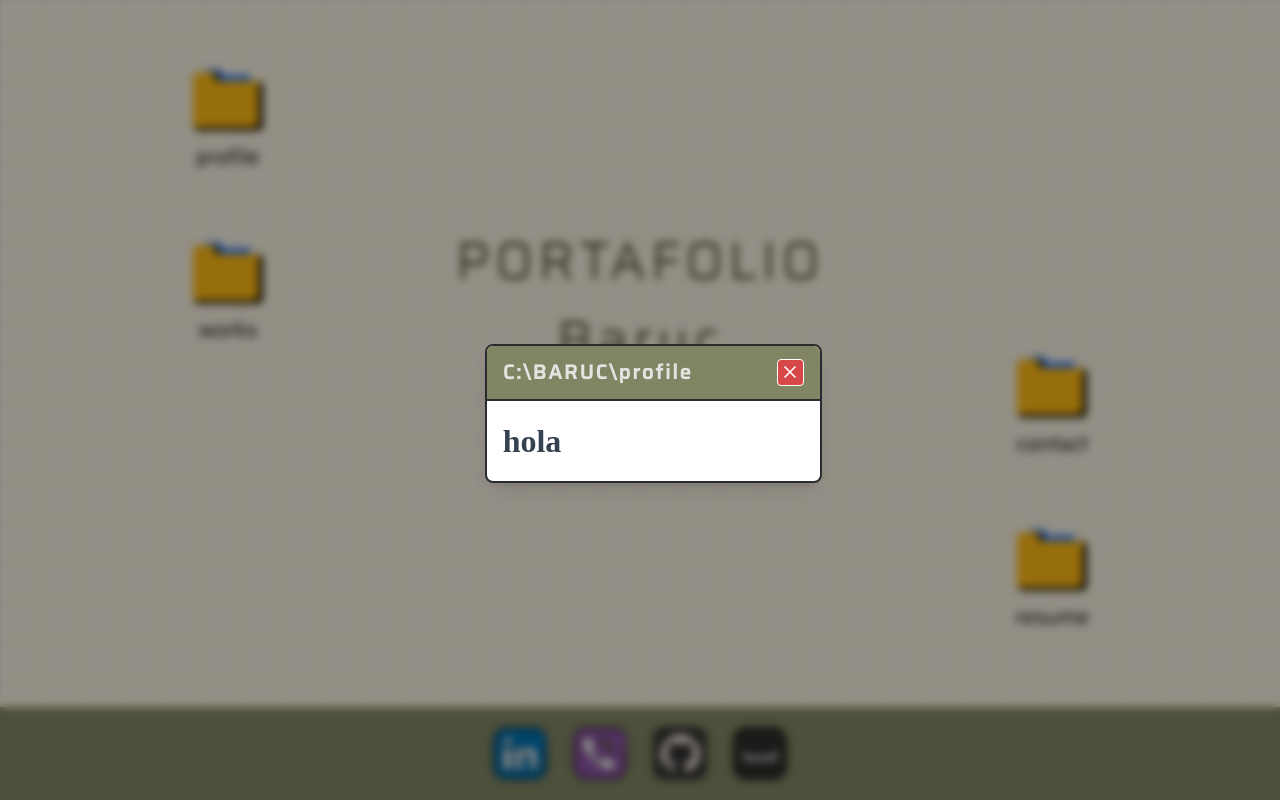
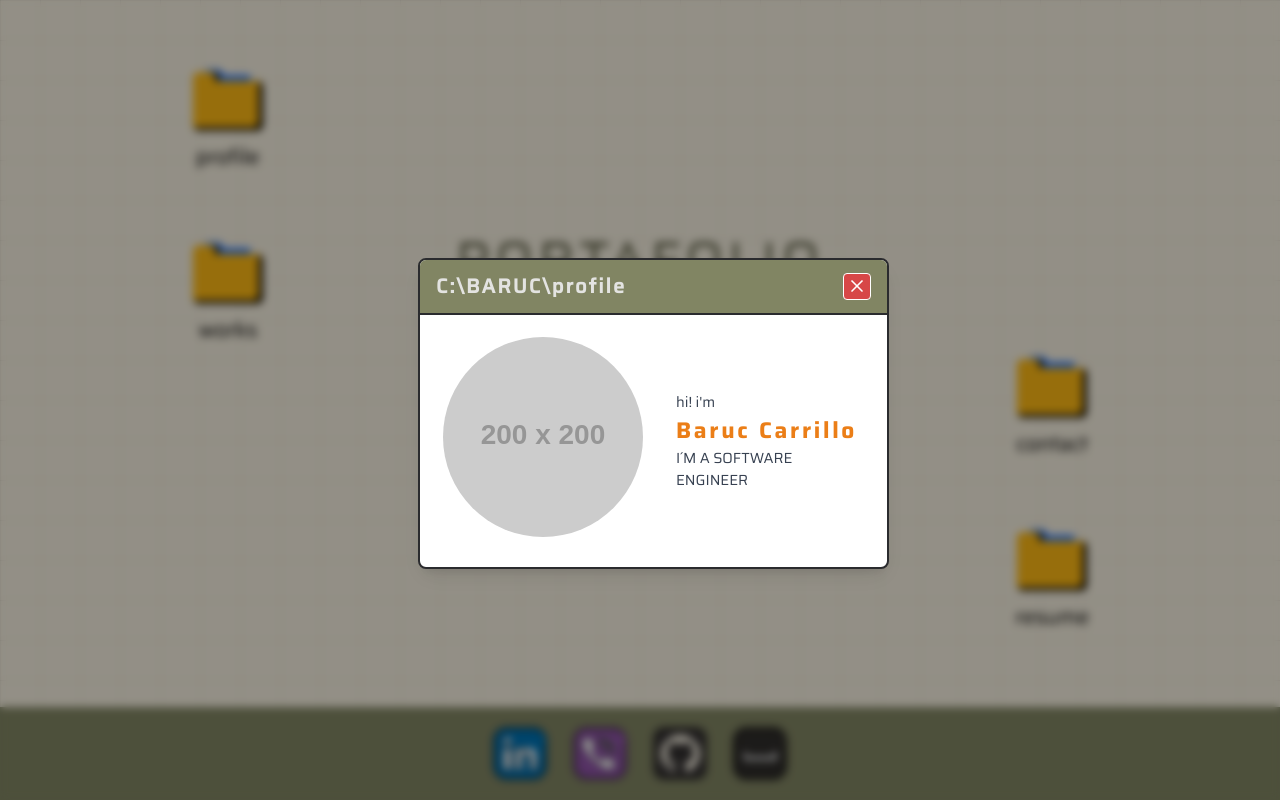
Before and after one commit to BarucCarrillo/portafolio-baruc, a React (Vite) app: page / in a window 1280 px wide. Both pictures are taken after a click on the element "profile". Built offline with nearby package versions, Linux system fonts and the light colour scheme.

Commit message:
feat: creacion modales y animaciones

```diff
--- a/package.json
+++ b/package.json
@@ -10,7 +10,7 @@
     "preview": "vite preview"
   },
   "dependencies": {
-    "gsap": "^3.14.2",
+    "framer-motion": "^12.40.0",
     "i18next": "^25.8.4",
     "lucide-react": "^1.16.0",
     "react": "^19.2.0",
--- /dev/null
+++ b/src/components/Animator.tsx
@@ -0,0 +1,64 @@
+import { motion, type Variants } from 'framer-motion';
+import type { ReactNode } from 'react';
+
+export type AnimationType = 'fadeIn' | 'slideUp' | 'slideRight' | 'scaleUp' | 'bounce';
+
+interface AnimatorProps {
+    children: ReactNode;
+    animation?: AnimationType;
+    duration?: number;
+    delay?: number;
+    className?: string;
+}
+
+const animations: Record<AnimationType, Variants> = {
+    fadeIn: {
+        hidden: { opacity: 0 },
+        visible: { opacity: 1 },
+    },
+    slideUp: {
+        hidden: { opacity: 0, y: 40 },
+        visible: { opacity: 1, y: 0 },
+    },
+    slideRight: {
+        hidden: { opacity: 0, x: -40 },
+        visible: { opacity: 1, x: 0 },
+    },
+    scaleUp: {
+        hidden: { opacity: 0, scale: 0.8 },
+        visible: { opacity: 1, scale: 1 },
+    },
+    bounce: {
+        hidden: { opacity: 0, y: 50 },
+        visible: {
+            opacity: 1,
+            y: 0,
+            transition: { type: 'spring', bounce: 0.5, duration: 0.8 }
+        },
+    }
+};
+
+export const Animator = ({
+    children,
+    animation = 'fadeIn',
+    duration = 0.5,
+    delay = 0,
+    className = ''
+}: AnimatorProps) => {
+
+    return (
+        <motion.div
+            className={className}
+            variants={animations[animation]}
+            initial="hidden"
+            animate="visible"
+            transition={{
+                duration: duration,
+                delay: delay,
+                ease: 'easeOut',
+            }}
+        >
+            {children}
+        </motion.div>
+    );
+};
--- a/src/components/Modal/modal.scss
+++ b/src/components/Modal/modal.scss
@@ -24,7 +24,7 @@
 .modal-box {
     background-color: #ffffff;
     width: 100%;
-    max-width: fonts.px_to_vw(500);
+    max-width: fonts.px_to_vw(700);
     border-radius: fonts.px_to_vw(12);
     box-shadow: 0 10px 25px -5px rgba(0, 0, 0, 0.1),
         0 8px 10px -6px rgba(0, 0, 0, 0.1);
--- /dev/null
+++ b/src/components/ProfileModal/ProfileModal.scss
@@ -0,0 +1,55 @@
+@use "/src/styles/variables.scss" as var;
+@use "/src/styles/fonts.scss" as fonts;
+@use "/src/styles/colors.scss" as colors;
+
+.section-profile-modal {
+    display: flex;
+    align-items: center;
+    gap: fonts.px_to_vw(50);
+    padding: fonts.px_to_vw(10);
+    overflow: hidden;
+
+    @include var.adapted-content-mobile {
+        flex-direction: column;
+    }
+
+    .left-content-profile {
+        img {
+            border-radius: 50%;
+
+            @include var.adapted-content-mobile {
+                max-width: fonts.px_to_vw(200, 2);
+            }
+        }
+    }
+
+    .right-content-profile {
+        width: 100%;
+        max-width: fonts.px_to_vw(500);
+
+        @include var.adapted-content-mobile {
+            max-width: fonts.px_to_vw(500, 2);
+        }
+
+        p {
+            @include fonts.family-Saira-Regular;
+            font-size: fonts.px_to_vw(22);
+
+            @include var.adapted-content-mobile {
+                font-size: fonts.px_to_vw(18, 2);
+            }
+        }
+
+        h2 {
+            @include fonts.family-Saira-Bold;
+            font-size: fonts.px_to_vw(34);
+            color: #eb7e17;
+            letter-spacing: fonts.px_to_vw(4);
+
+            @include var.adapted-content-mobile {
+                font-size: fonts.px_to_vw(32, 2);
+                letter-spacing: fonts.px_to_vw(4, 2);
+            }
+        }
+    }
+}
--- /dev/null
+++ b/src/components/ProfileModal/ProfileModal.tsx
@@ -0,0 +1,21 @@
+import { Animator } from '../Animator';
+import './ProfileModal.scss';
+
+export const ProfileModal = () => {
+    return (
+        <div className='section-profile-modal'>
+            <Animator animation='slideUp' delay={0.6} duration={1}>
+                <div className="left-content-profile">
+                    <img src="https://placehold.co/200x200" alt="" />
+                </div>
+            </Animator>
+            <Animator animation='scaleUp' delay={0.6} duration={1}>
+                <div className='right-content-profile'>
+                    <p>hi! i'm</p>
+                    <h2>Baruc Carrillo</h2>
+                    <p>I´M A SOFTWARE ENGINEER</p>
+                </div>
+            </Animator>
+        </div>
+    );
+}
--- /dev/null
+++ b/src/components/WorksModal/WorksModal.scss
@@ -0,0 +1,5 @@
+@use "/src/styles/variables.scss" as var;
+@use "/src/styles/fonts.scss" as fonts;
+@use "/src/styles/colors.scss" as colors;
+
+.section-works-modal{}
--- a/src/views/Index/Index.tsx
+++ b/src/views/Index/Index.tsx
@@ -2,6 +2,7 @@ import { useState } from 'react';
 import { Modal } from '../../components/Modal/Modal';
 import { folder_icon } from '../../data/img-data';
 import './index.scss'
+import { ProfileModal } from '../../components/ProfileModal/ProfileModal';
 
 export const Index = () => {
 
@@ -58,9 +59,7 @@ export const Index = () => {
                 onClose={() => setIsOpenProfile(false)}
                 title='C:\BARUC\profile'
                 children={
-                    <>
-                        <h1>hola</h1>
-                    </>
+                    <ProfileModal/>
                 }
             />
 
```
Also changed, not shown: src/components/WorksModal/WorksModal.tsx (added, +9 -0 lines).
